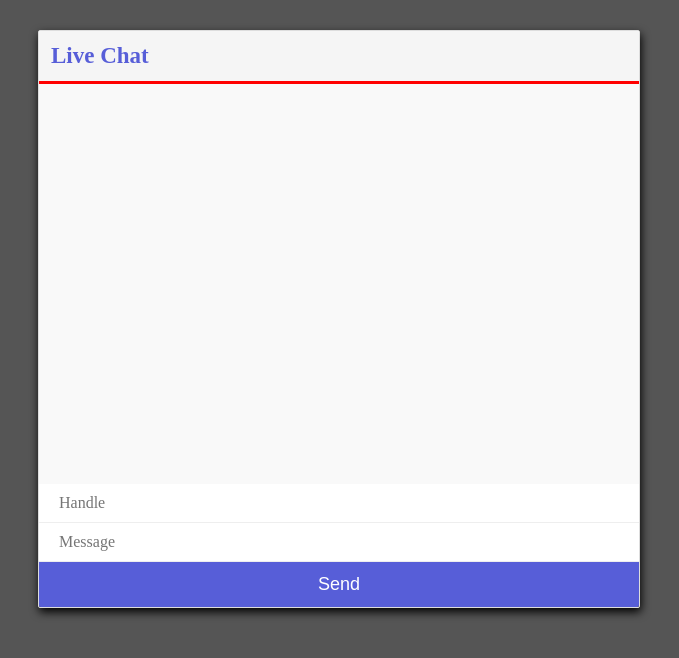
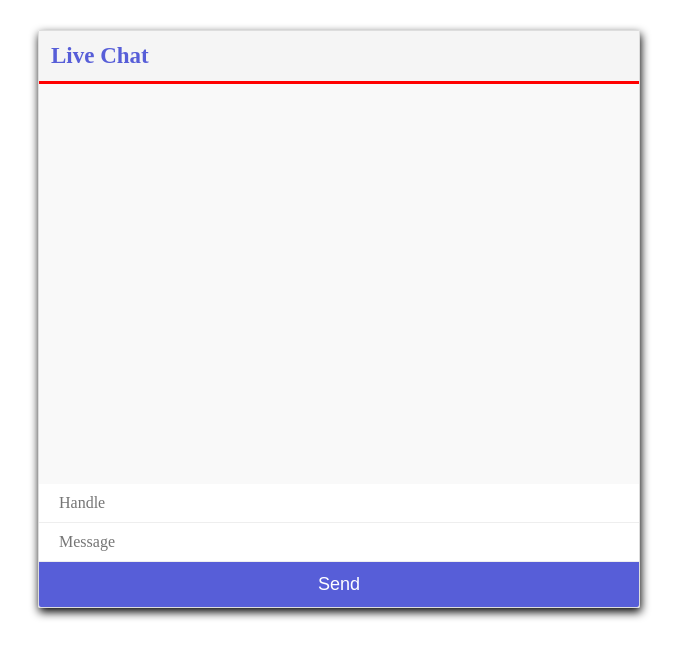
Before and after one commit to grvbta07/liveChatApp, a website: page public/index.html in a window 1280 px wide. Shown: the whole page, without its empty margins (301-980 px from the left). Drawn offline with nearby package versions, Linux system fonts and the light colour scheme; no server answers.

Commit message:
change body background color

```diff
--- a/public/style.css
+++ b/public/style.css
@@ -1,6 +1,5 @@
 body {
   font-family: "Nunito";
-  background: #555;
 }
 
 #heading {
```
